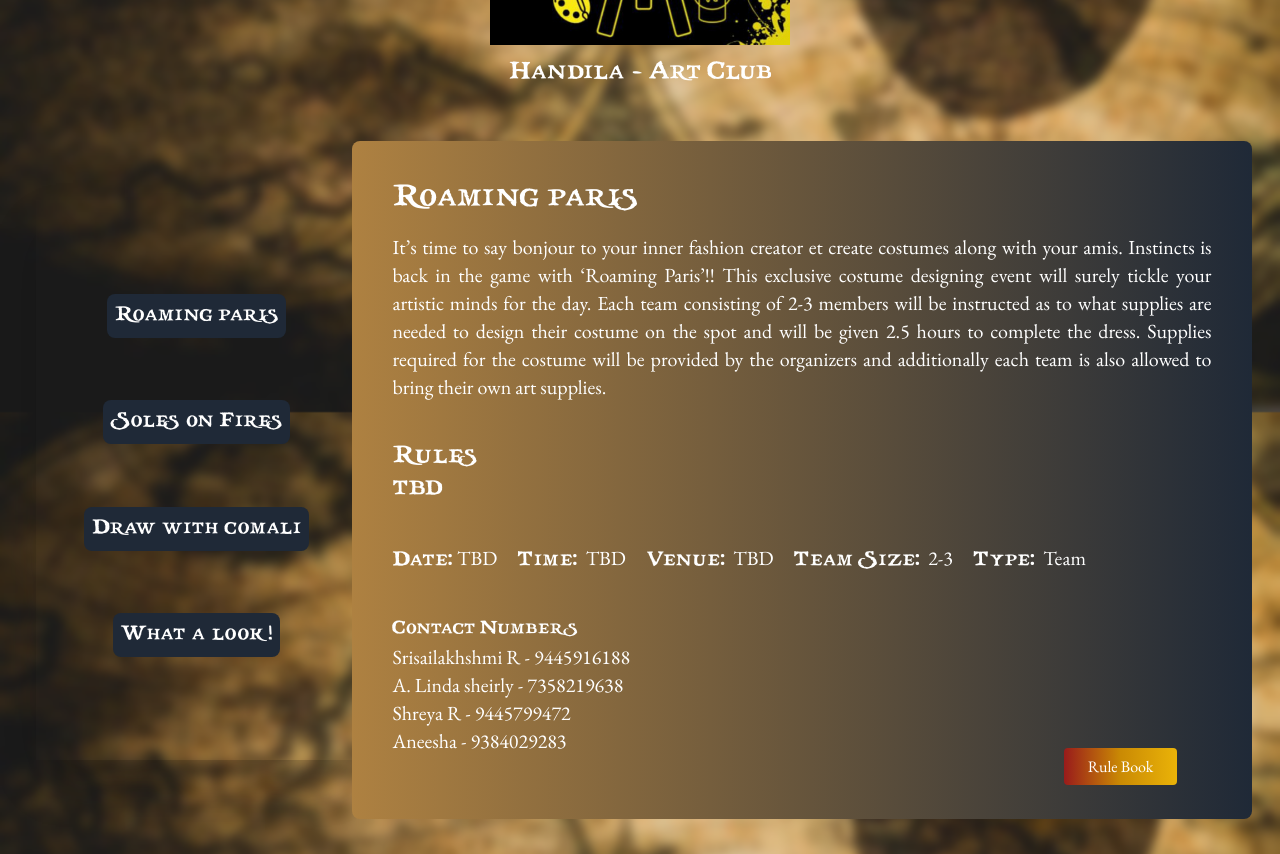
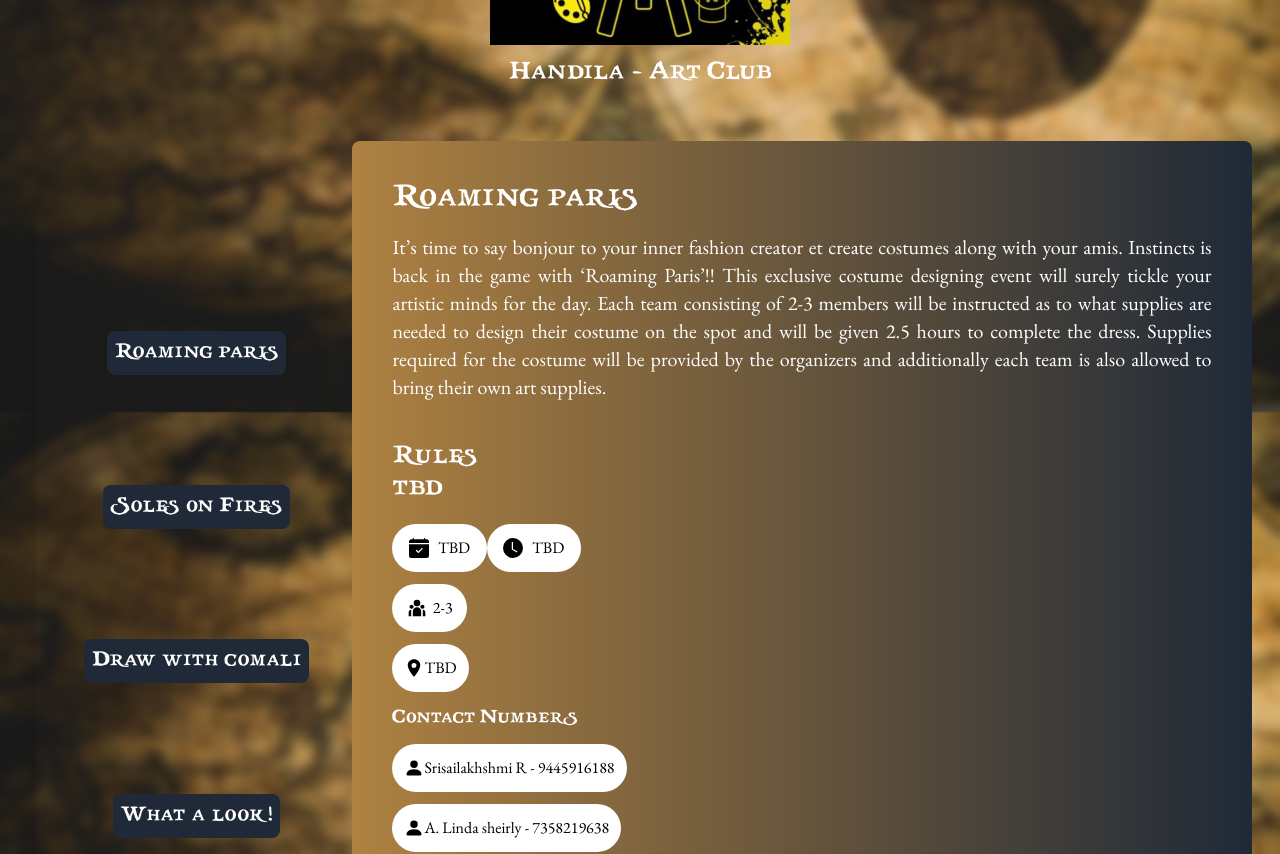
Before and after one commit to monieshravichandrran/instincts23, a Next.js app: page /clubs/art in a window 1280 px wide. Shown: the part 440-1294 px from the top of the page. Built offline with nearby package versions, Linux system fonts and the light colour scheme.

Commit message:
Events comp UI change

```diff
--- a/components/events/index.tsx
+++ b/components/events/index.tsx
@@ -2,6 +2,13 @@
 /* eslint-disable jsx-a11y/click-events-have-key-events */
 import { Fragment, useState } from "react";
 import Image from "next/image";
+import {
+  BsFillCalendarCheckFill,
+  BsFillClockFill,
+  BsFillPersonFill,
+} from "react-icons/bs";
+import { RiTeamFill } from "react-icons/ri";
+import { IoLocationSharp } from "react-icons/io5";
 
 type people = {
   name: string;
@@ -12,7 +19,6 @@ type ruleType = {
   rules: string[];
   ruleHead?: string;
 };
-
 
 type eventDetailsType = {
   eventNames: string;
@@ -31,12 +37,12 @@ type eventDetailsType = {
 type clubType = {
   name: string;
   imgsrc: string;
-}
+};
 
 type clubEvents = {
   events: eventDetailsType[];
   clubs: clubType[];
-}
+};
 
 type Children = {
   clubName: string;
@@ -48,33 +54,34 @@ export const Events = ({ clubName, eventDetails }: Children) => {
   return (
     <>
       <div className="w-full mt-20 flex justify-center items-center">
-      {eventDetails.clubs.map((item)=>{
-        return(
+        {eventDetails.clubs.map((item) => {
+          return (
             <div className="mx-auto p-4 lg:p-8">
               <Image
-            src={"/images/clubs/"+item.imgsrc}
+                src={"/images/clubs/" + item.imgsrc}
                 alt={"elc"}
                 height={300}
                 width={300}
               />
-          <h1 className="mt-3 font-title text-white align-center text-center text-2xl">{item.name}</h1>
+              <h1 className="mt-3 font-title text-white align-center text-center text-2xl">
+                {item.name}
+              </h1>
             </div>
-        )
+          );
         })}
       </div>
-      <div className="lg:ml-2 flex flex-wrap flex-row min-h-[70vh] pb-10 items-center justify-center ">
-        <div className="lg:flex-1 sm:w-[95%] md:w-[95%] mt-5 flex lg:flex-col  items-center sm:justify-center md:justify-center lg:justify-evenly  py-10  pr-1 pl-5 lg:min-h-[70vh] sm:min-h-fit md:min-h-fit shadow-2xl text-white sm:flex-row flex-wrap">
+      <div className="lg:ml-2 flex flex-wrap flex-row min-h-[100vh] pb-10 items-center justify-center ">
+        <div className="lg:flex-1 sm:w-[95%] md:w-[95%] mt-5 flex lg:flex-col  items-center sm:justify-center md:justify-center lg:justify-evenly  py-10  pr-1 pl-5 lg:min-h-[100vh] sm:min-h-fit md:min-h-fit shadow-2xl text-white sm:flex-row flex-wrap">
           {eventDetails.events.map((item, index) => (
             <div
               key={item.eventNames}
               onClick={() => {
                 setSelectedId(index);
-                const clubs = document.querySelector('.clubs');
-                if(!clubs)
-                  return;
-                clubs.classList.remove('clubitem');
-                window.requestAnimationFrame(function() {
-                  clubs.classList.add('clubitem');
+                const clubs = document.querySelector(".clubs");
+                if (!clubs) return;
+                clubs.classList.remove("clubitem");
+                window.requestAnimationFrame(function () {
+                  clubs.classList.add("clubitem");
                 });
               }}
               className="p-2 mb-2 bg-gray-800 rounded-lg font-title sm:mr-3 md:mr-3 md:text-xl hover:cursor-pointer hover:opacity-90"
@@ -118,13 +125,15 @@ export const Events = ({ clubName, eventDetails }: Children) => {
               <b className="mr-1 font-title">TBD</b>
             </p>
           )}
-          <div className="flex flex-wrap gap-5 mt-10">
-            <p className="text-lg text-justify text-white font-body md:text-xl">
-              <b className="mr-1 font-title">Date:</b>
-              {eventDetails.events[selecteId].date}
-            </p>
-            <p className="text-lg text-justify text-white font-body md:text-xl">
-              <b className="mr-1 font-title">Time:</b>{" "}
+          <div className="flex flex-col items-start justify-around mt-5">
+            <div className="flex items-center justify-between lg:w-[23%] sm:w-[80%] md:w-[35%]">
+              <div className="rounded-3xl bg-white flex justify-around items-center p-3 text-black w-[100px]">
+                <BsFillCalendarCheckFill size={20} />
+                <p> {eventDetails.events[selecteId].date}</p>
+              </div>
+              <div className="rounded-3xl bg-white flex justify-around items-center p-3 text-black w-[100px]">
+                <BsFillClockFill size={20} />
+                <p>
                   {eventDetails.events[selecteId].fromTime &&
                   eventDetails.events[selecteId].toTime ? (
                     <>
@@ -135,34 +144,37 @@ export const Events = ({ clubName, eventDetails }: Children) => {
                     "TBD"
                   )}
                 </p>
-            <p className="text-lg text-justify text-white font-body md:text-xl">
-              <b className="mr-1 font-title">Venue:</b>{" "}
-              {eventDetails.events[selecteId].venue}
-            </p>
-            <p className="text-lg text-justify text-white font-body md:text-xl">
-              <b className="mr-1 font-title">Team Size:</b>{" "}
+              </div>
+            </div>
+
+            <div className="rounded-3xl  flex justify-around items-center bg-white p-3 mt-3 text-black  w-[75px]">
+              <RiTeamFill size={20} />
+              <p>
                 {eventDetails.events[selecteId].team_size
                   ? eventDetails.events[selecteId].team_size
                   : "TBD"}
               </p>
-            <p className="text-lg text-justify text-white font-body md:text-xl">
-              <b className="mr-1 font-title">Type:</b>{" "}
-              {eventDetails.events[selecteId].type}
-            </p>
             </div>
-          <div>
-            <h3 className="mt-10 text-lg text-white font-title">
+
+            <div className="rounded-3xl bg-white flex justify-center items-center p-3 mt-3 text-black">
+              <IoLocationSharp size={20} />
+              <p> {eventDetails.events[selecteId].venue}</p>
+            </div>
+            <h3 className="mt-3 text-lg text-white font-title">
               Contact Numbers
             </h3>
             {eventDetails.events[selecteId].organizers?.length ? (
               <>
                 {eventDetails.events[selecteId].organizers?.map((item) => (
-                  <p
-                    key={item.name}
-                    className="text-lg text-justify text-white font-body md:text-xl"
-                  >
+                  <div className="rounded-3xl bg-white flex justify-center items-center p-3 mt-3 text-black">
+                    <>
+                      <BsFillPersonFill size={20} />
+
+                      <p key={item.name}>
                         {item.name} - {item.phone}
                       </p>
+                    </>
+                  </div>
                 ))}
               </>
             ) : (
@@ -173,7 +185,7 @@ export const Events = ({ clubName, eventDetails }: Children) => {
           </div>
           {eventDetails.events[selecteId].ruleBook && (
             <a
-              className="mt-4 relative left-[55%] sm:left-[60%] md:left-[70%] lg:left-[80%]   w-full text-right m-4 text-white px-6 py-2 text-green-100 rounded bg-gradient-to-r from-red-800 via-yellow-600 to-yellow-500"
+              className="mt-4 relative left-[55%] sm:left-[60%] md:left-[70%] lg:left-[80%]  w-full text-right m-4  px-6 py-2 text-green-100 rounded bg-gradient-to-r from-red-800 via-yellow-600 to-yellow-500"
               href={eventDetails.events[selecteId].ruleBook}
             >
               Rule Book
```
Lines whose indentation alone changed are shown as unchanged.
